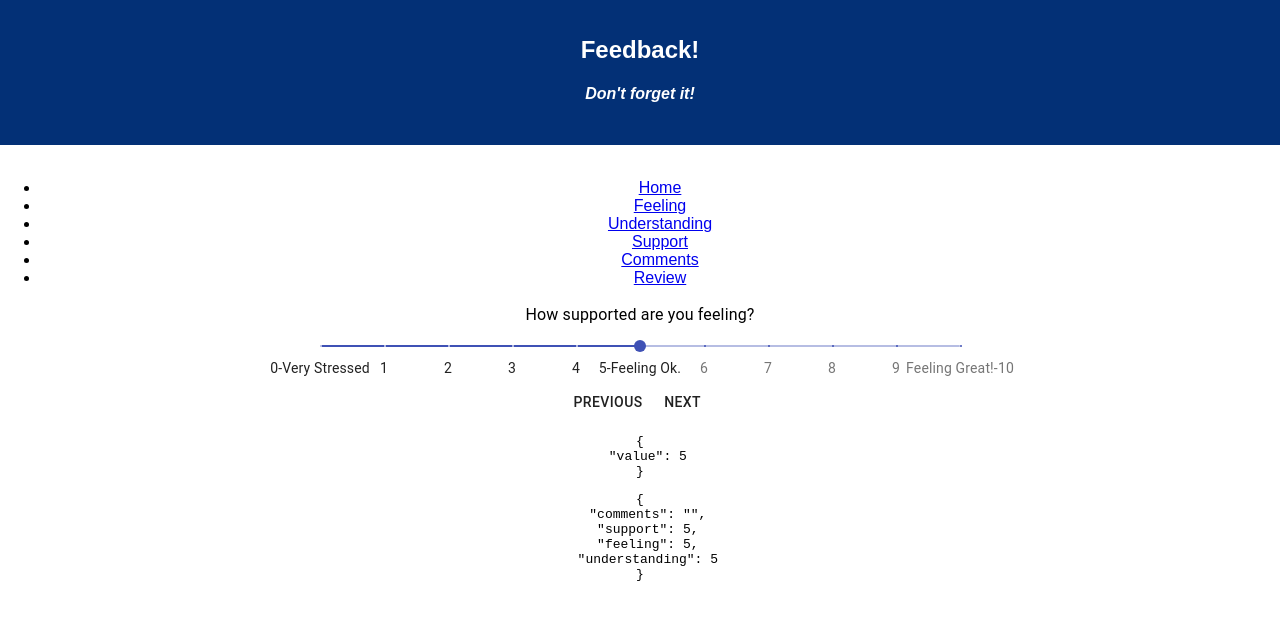
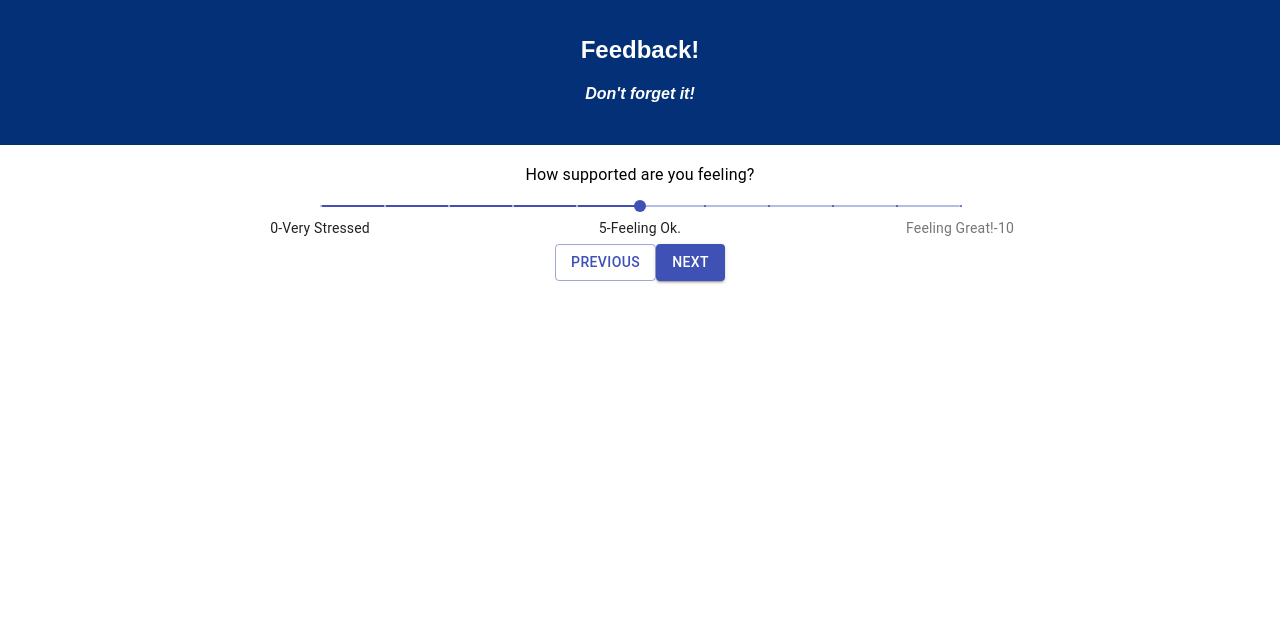
Before and after one commit to ayriela/redux-feedback-loop, a React (Create React App) app: page /#/support in a window 1280 px wide. Shown: the top 620 px of the page. Built offline with nearby package versions, Linux system fonts and the light colour scheme.

Commit message:
update button styling

```diff
--- a/src/components/App/App.css
+++ b/src/components/App/App.css
@@ -21,3 +21,8 @@
   width: 50%;
   margin: auto;
 }
+
+.comments{
+  width: 50%;
+  margin: auto;
+}
--- a/src/components/App/App.js
+++ b/src/components/App/App.js
@@ -1,7 +1,7 @@
 import React, { Component } from 'react';
-import axios from 'axios';
+//import axios from 'axios';
 import './App.css';
-import { HashRouter as Router, Route, Link } from 'react-router-dom';
+import { HashRouter as Router, Route } from 'react-router-dom';
 import {connect} from 'react-redux';
 
 import Home from '../Home/Home';
@@ -17,7 +17,7 @@ class App extends Component {
   feel='How are you feeling this week?';
   support='How supported are you feeling?';
 
-  //set directions for routes
+  //set directions for routes f-forward and b-back
   direction={
     feeling:{
       f: '/understanding',
@@ -50,26 +50,6 @@ class App extends Component {
         </header>
         <br/>
         <Router>
-        <ul>
-            <li>
-            <Link to="/">Home</Link>
-            </li>
-            <li>
-              <Link to="/feeling">Feeling</Link>
-            </li>
-            <li>
-              <Link to="/understanding">Understanding</Link>
-            </li>
-            <li>
-              <Link to="/support">Support</Link>
-            </li>
-            <li>
-              <Link to="/comments">Comments</Link>
-            </li>
-            <li>
-              <Link to="/review">Review</Link>
-            </li>
-          </ul>
           <Route exact path="/"
           component={Home}/>
           <Route exact path="/feeling"
@@ -99,7 +79,6 @@ class App extends Component {
           render={()=>
             <Review direction={this.direction.review}/>}/>
           </Router>
-        <pre>{JSON.stringify(this.props, null, 2)}</pre>
       </div>
     );
   }
--- a/src/components/Comments/Comments.js
+++ b/src/components/Comments/Comments.js
@@ -36,14 +36,19 @@ class Comments extends Component {
         className="textField"
         margin="normal"
         variant="outlined"
+        fullWidth
       />
        <Button
-       display="block"
+       display="inline"
        className="back"
+       variant="outlined"
+       color="primary"
        onClick={()=>this.props.history.push(this.props.direction.b)}>PREVIOUS</Button>
        <Button
-       display="block"
+       display="inline-block"
        className="next"
+       variant="contained"
+       color="primary"
        onClick={()=>this.setStore('SET_COMMENTS')}>NEXT</Button>
       </div>
     );
--- a/src/components/Home/Home.js
+++ b/src/components/Home/Home.js
@@ -12,6 +12,8 @@ class Home extends Component {
        <Button
        display="block"
        className="new"
+       variant="contained"
+       color="primary"
        onClick={()=>this.props.history.push('/feeling')}>Leave New Feedback!</Button>
       </div>
     );
--- a/src/components/Rank/Rank.js
+++ b/src/components/Rank/Rank.js
@@ -3,7 +3,7 @@ import Slider from '@material-ui/core/Slider';
 import Typography from '@material-ui/core/Typography';
 import Button from '@material-ui/core/Button';
 import { connect } from 'react-redux';
-import {withRouter} from 'react-router-dom';
+import { withRouter } from 'react-router-dom';
 
 class Rank extends Component {
     marks = [
@@ -13,19 +13,19 @@ class Rank extends Component {
         },
         {
             value: 1,
-            label: '1',
+            label: '',
         },
         {
             value: 2,
-            label: '2',
+            label: '',
         },
         {
             value: 3,
-            label: '3',
+            label: '',
         },
         {
             value: 4,
-            label: '4',
+            label: '',
         },
         {
             value: 5,
@@ -33,19 +33,19 @@ class Rank extends Component {
         },
         {
             value: 6,
-            label: '6',
+            label: '',
         },
         {
             value: 7,
-            label: '7',
+            label: '',
         },
         {
             value: 8,
-            label: '8',
+            label: '',
         },
         {
             value: 9,
-            label: '9',
+            label: '',
         },
         {
             value: 10,
@@ -53,18 +53,18 @@ class Rank extends Component {
         },
     ];
 
-    state={
+    state = {
         value: 5,
     };
 
-    setValue=(value)=>{
+    setValue = (value) => {
         this.setState({
             value: value,
         })
     }
 
-    setStore=(actionType)=>{
-        this.props.dispatch({type: actionType, payload: this.state.value});
+    setStore = (actionType) => {
+        this.props.dispatch({ type: actionType, payload: this.state.value });
         this.props.history.push(this.props.direction.f);
     }
 
@@ -89,9 +89,12 @@ class Rank extends Component {
                     onChange={(e, val) => this.val = val}
                     onChangeCommitted={() => this.setValue(this.val)}
                 />
-        <Button className="back" onClick={()=>this.props.history.push(this.props.direction.b)}>PREVIOUS</Button>
-       <Button className="next" onClick={()=>this.setStore(this.props.action)}>NEXT</Button>
-       <pre>{JSON.stringify(this.state, null,2)}</pre>
+                <Button className="back"
+                variant="outlined" color="primary"
+                onClick={() => this.props.history.push(this.props.direction.b)}>PREVIOUS</Button>
+                <Button className="next"
+                variant="contained" color="primary"
+                onClick={() => this.setStore(this.props.action)}>NEXT</Button>
             </div>
         );
     }
--- a/src/components/Review/Review.js
+++ b/src/components/Review/Review.js
@@ -1,8 +1,8 @@
 import React, { Component } from 'react';
 import { connect } from 'react-redux';
 import Card from "@material-ui/core/Card";
-import CardActionArea from "@material-ui/core/CardActionArea";
-import CardActions from "@material-ui/core/CardActions";
+//import CardActionArea from "@material-ui/core/CardActionArea";
+//import CardActions from "@material-ui/core/CardActions";
 import Button from '@material-ui/core/Button';
 import Typography from '@material-ui/core/Typography';
 import axios from 'axios';
@@ -19,7 +19,7 @@ class Review extends Component {
     state={
         dialog: false,
     }
-
+    //function to post the submission to the database
     submitFeedback=()=>{
         const feedback={
             feeling: this.props.feeling,
@@ -31,19 +31,19 @@ class Review extends Component {
             method: 'POST',
             url: '/feedback/submit',
             data: feedback,
-          }). then(() =>{
+          }).then(() =>{
             this.openDialog();
           }).catch( error =>
             console.log(`error in POST ${error}`)
           )
     }
-
+    //function to open dialog
     openDialog=()=>{
         this.setState({
             dialog: true,
         });
     }
-
+    //function to close dialog and route to home
     closeDialog=()=>{
         this.setState({
             dialog: false,
@@ -52,7 +52,6 @@ class Review extends Component {
         this.props.history.push(this.props.direction.f);
 
     }
-
 
   render() {
     return (
@@ -63,11 +62,12 @@ class Review extends Component {
                 <Typography>Understanding: {this.props.understanding}</Typography>
                 <Typography>Support: {this.props.support}</Typography>
                 <Typography>Comments: {this.props.comments}</Typography>
+                <Button variant="outlined" color="primary" className="back"
+                onClick={()=>this.props.history.push(this.props.direction.b)}>Go Back</Button>
+                <Button variant="contained" color="primary"
+                onClick={this.submitFeedback}>Submit</Button>
             </Card>
-            <CardActionArea>
-                <Button onClick={()=>this.props.history.push(this.props.direction.b)}>Go Back</Button>
-                <Button onClick={this.submitFeedback}>Submit</Button>
-            </CardActionArea>
+            {/*Dialog Hit on Submission*/}
             <Dialog
                 open={this.state.dialog}
                 onClose={this.closeDialog}
@@ -83,7 +83,6 @@ class Review extends Component {
                         Close</Button>
                 </DialogActions>
             </Dialog>
-          <pre>{JSON.stringify(this.props,null,2)}</pre>
       </div>
     );
   }
```
Lines whose indentation alone changed are shown as unchanged.
